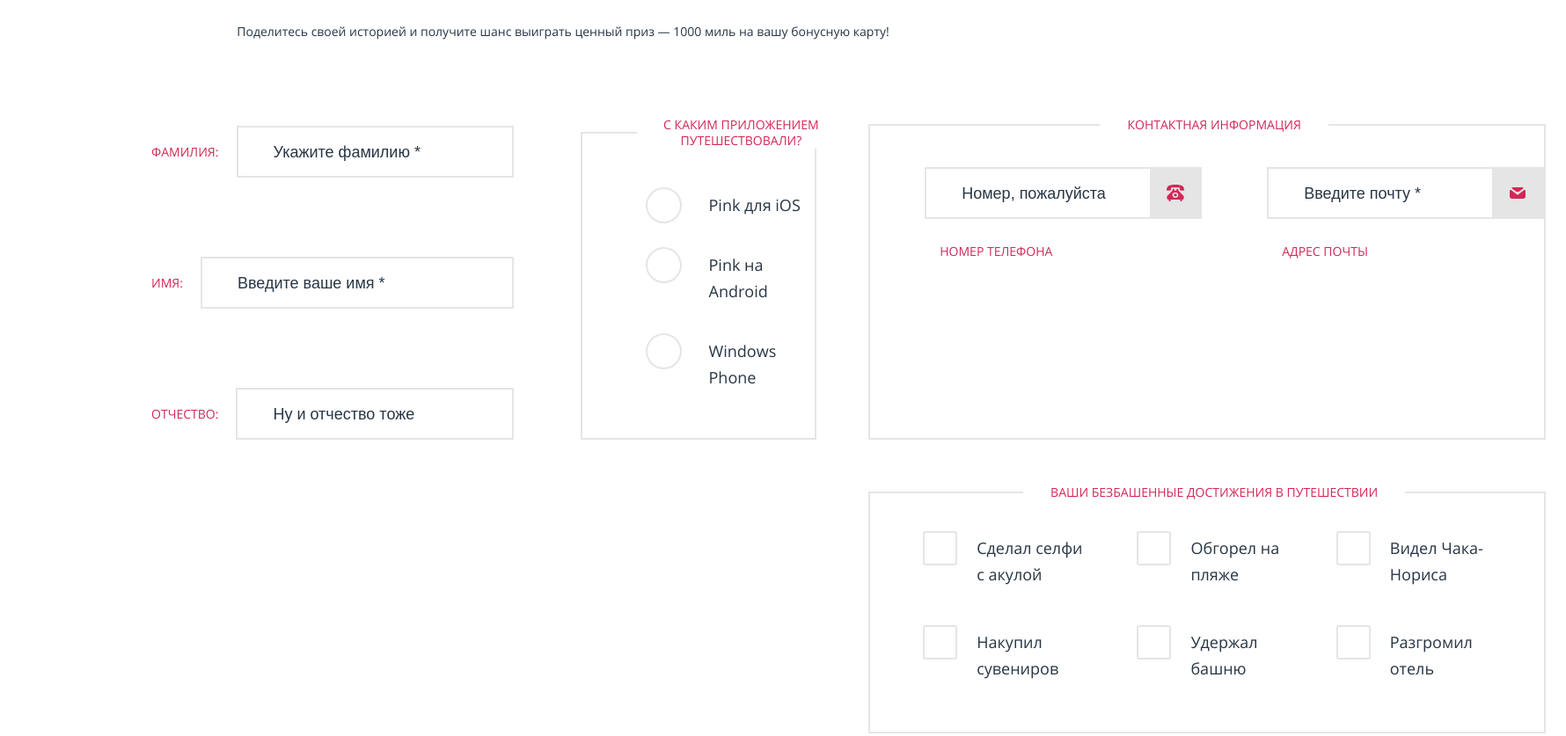
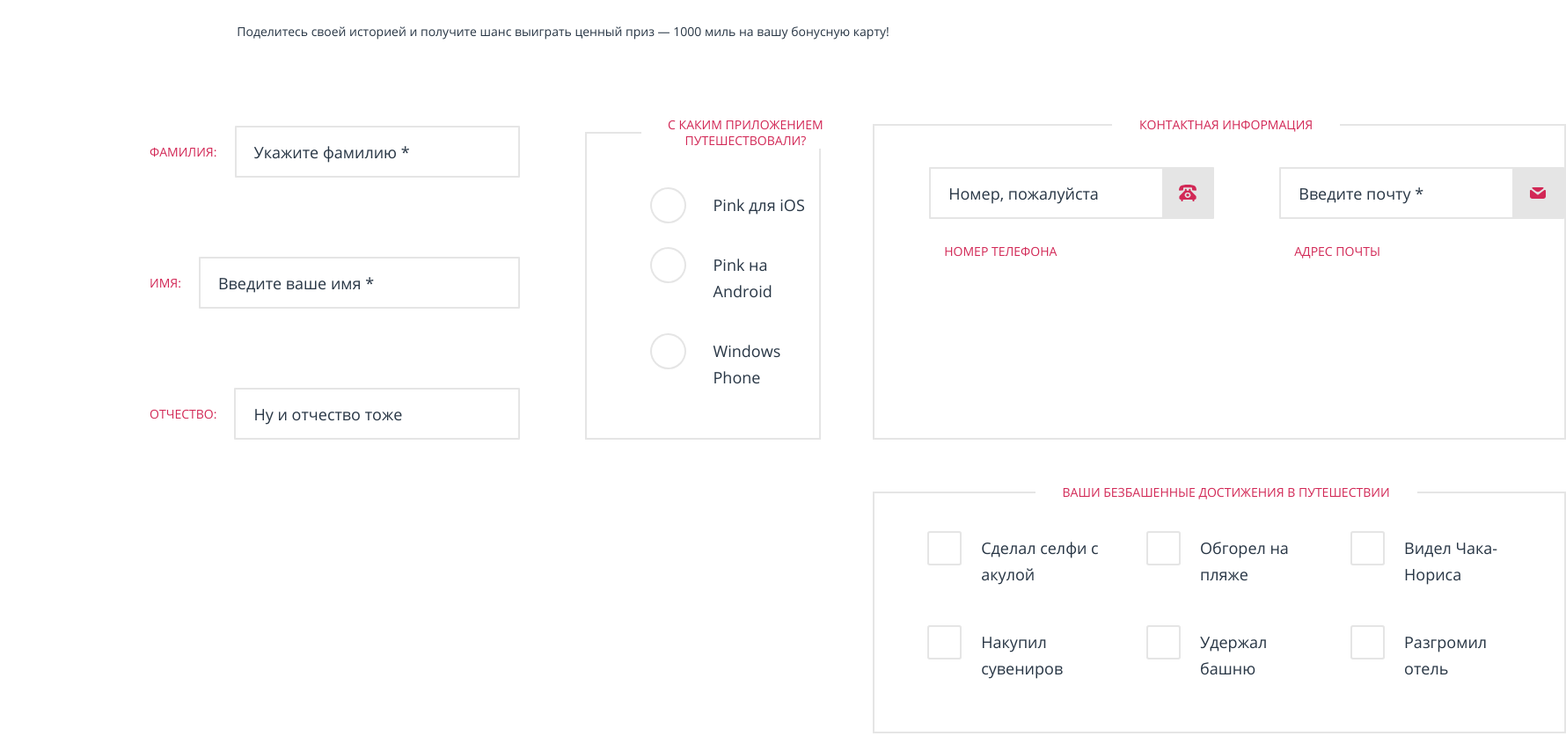
Before and after one commit to NiccatH/1868281-pink-24, a website: page source/form.html in a window 1280 px wide. Shown: the part 500-1337 px from the top of the page at 88% size, 1780 px wide, since content can reach past the window. Drawn offline with nearby package versions, Linux system fonts and the light colour scheme; files that its build step writes are made by us from their sources.

Commit message:
правки внутренние страницы графика

```diff
--- a/source/less/blocks/field.less
+++ b/source/less/blocks/field.less
@@ -1,4 +1,5 @@
 .field {
+  font-family: inherit;
   border: 2px solid @grey-dark;
   border-radius: 1px;
   min-height: 59px;
@@ -27,7 +28,6 @@
 
   &::-webkit-input-placeholder {
     color: @black-lighter;
-    padding-left: 20px;
   }
 
   @media (min-width: @tablet-width) {
--- a/source/less/blocks/fieldset.less
+++ b/source/less/blocks/fieldset.less
@@ -2,6 +2,8 @@
   border: none;
   padding-left: 6%;
   padding-right: 6%;
+  margin-left: 0;
+  margin-right: 0;
 
   @media (min-width: @tablet-width) {
     margin-bottom: 51px;
```
